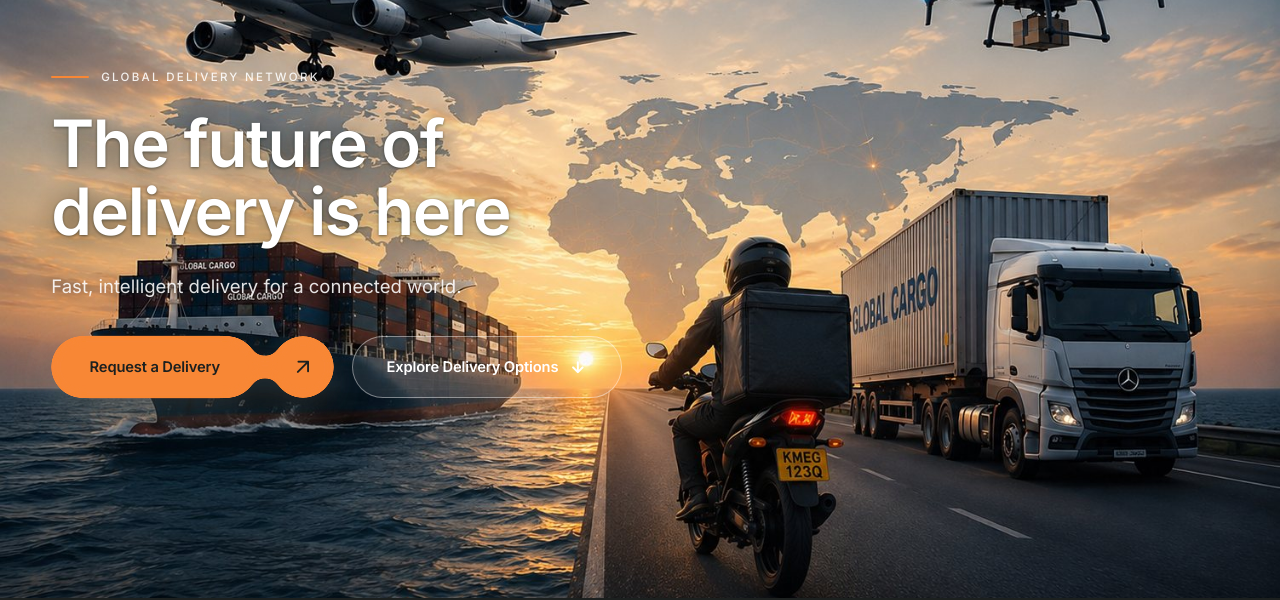
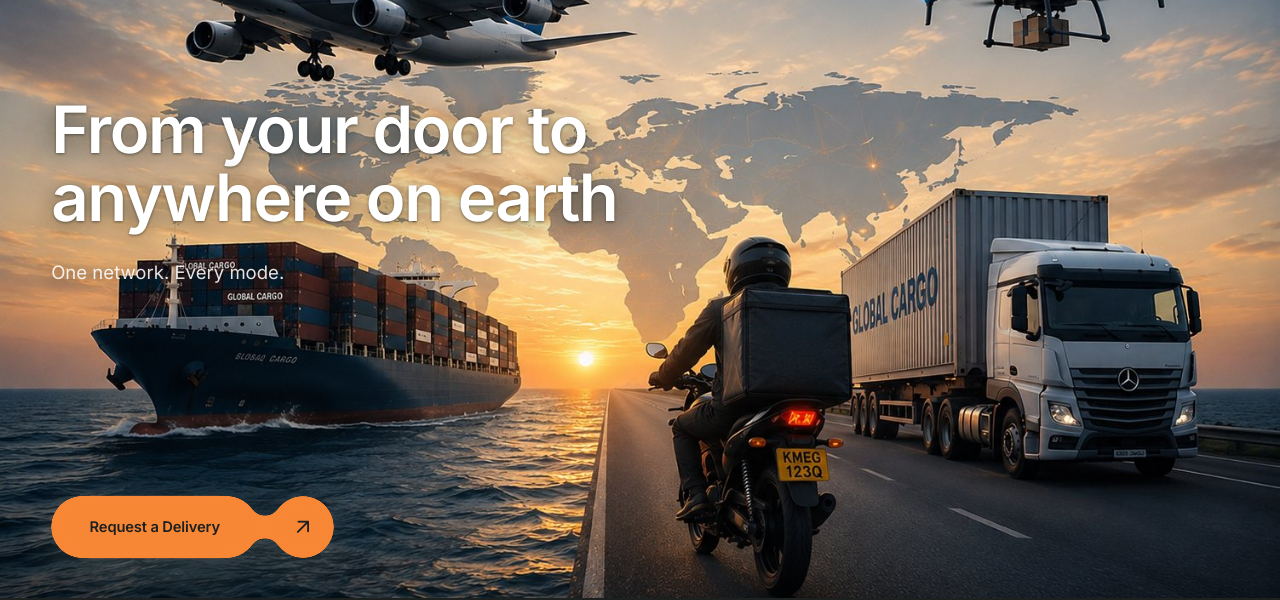
Before and after one commit to brucemwendwa/Deliveroo, a React (Vite) app in the folder Form design decisions pending/deliveroo-web/: page / in a window 1280 px wide. Shown: the part 202-802 px from the top of the page. Built offline with nearby package versions, Linux system fonts and the light colour scheme; no server answers.

Commit message:
Refactor Hero component for improved clarity and consistency in copy and layout

```diff
--- a/Form design decisions pending/deliveroo-web/src/components/Hero.jsx
+++ b/Form design decisions pending/deliveroo-web/src/components/Hero.jsx
@@ -2,14 +2,10 @@ import { Link } from 'react-router-dom';
 import { useDispatch, useSelector } from 'react-redux';
 import { setCtaHover } from '../store/uiSlice';
 import useStartBooking, { BOOKING_PATH } from '../hooks/useStartBooking';
-import useHover from '../hooks/useHover';
-import { color, ease, eyebrow, font, layout, radius } from '../theme';
+import { color, ease, font, layout } from '../theme';
 import Icon from './Icon';
 
 const KNOB = 'clamp(50px,5.4vw,62px)';
-
-/** "Explore delivery options" goes to the multi-modal band, which is that list. */
-const MODES_PATH = '/#modes';
 
 /**
  * The hero photograph: one composite frame carrying every mode we run — air, drone,
@@ -28,14 +24,13 @@ export const HERO_PHOTO = {
 };
 
 /**
- * The words over it. The photograph already shows every mode at once, so the eyebrow
- * speaks to the whole network rather than naming one of them. It deliberately avoids
- * the nav's "Any Mode", which would otherwise appear twice above the fold.
+ * The words over it: the headline and, under it, a tagline rather than a paragraph —
+ * two short clauses that fit on one line above the CTAs. There is no eyebrow, so the
+ * headline is the first thing read over the photograph.
  */
 export const HERO_COPY = {
-  eyebrow: 'Global Delivery Network',
-  headline: ['The future of', 'delivery is here'],
-  body: 'Fast, intelligent delivery for a connected world.'
+  headline: ['From your door to', 'anywhere on earth'],
+  body: 'One network. Every mode.'
 };
 
 /**
@@ -137,40 +132,6 @@ function RequestCta() {
   );
 }
 
-/** Glass outline against the photo — the quiet half of the pair. */
-function ExploreCta() {
-  const [hovered, bind] = useHover();
-
-  return (
-    <Link
-      to={MODES_PATH}
-      {...bind}
-      style={{
-        display: 'inline-flex',
-        alignItems: 'center',
-        justifyContent: 'center',
-        gap: '10px',
-        height: KNOB,
-        padding: '0 clamp(22px,2.6vw,34px)',
-        borderRadius: radius.pill,
-        border: `1px solid ${hovered ? 'rgba(255,255,255,.9)' : 'rgba(255,255,255,.42)'}`,
-        background: hovered ? 'rgba(255,255,255,.18)' : 'rgba(255,255,255,.09)',
-        backdropFilter: 'blur(10px)',
-        WebkitBackdropFilter: 'blur(10px)',
-        color: color.white,
-        fontSize: 'clamp(14px,1.15vw,16.5px)',
-        fontWeight: 600,
-        letterSpacing: '-.01em',
-        whiteSpace: 'nowrap',
-        transition: 'background .25s, border-color .25s'
-      }}
-    >
-      Explore Delivery Options
-      <Icon name="arrow_downward" size="clamp(17px,1.5vw,20px)" />
-    </Link>
-  );
-}
-
 export default function Hero() {
   const narrow = useSelector((state) => state.ui.narrow);
 
@@ -223,9 +184,20 @@ export default function Hero() {
           margin: '0 auto',
           padding: `calc(80px + clamp(18px,4vh,40px)) ${layout.gutter} clamp(28px,5vh,56px)`,
           display: 'flex',
+          flexDirection: 'column'
+        }}
+      >
+        {/*
+          The copy takes every row the CTA leaves, which parks the CTA on the bottom
+          padding edge without the words having to move with it. On a phone the
+          subjects sit across the middle of the crop, so the copy drops to the foot of
+          that space rather than landing on top of them.
+        */}
+        <div
+          style={{
+            flex: 1,
+            display: 'flex',
             flexDirection: 'column',
-          // On a phone the subjects sit across the middle of the crop, so the copy
-          // drops to the bottom edge rather than landing on top of them.
             justifyContent: narrow ? 'flex-end' : 'center'
           }}
         >
@@ -239,23 +211,6 @@ export default function Hero() {
               animation: `riseIn .8s ${ease.out} both`
             }}
           >
-          <div
-            style={{
-              ...eyebrow,
-              display: 'flex',
-              alignItems: 'center',
-              gap: '12px',
-              letterSpacing: '.2em',
-              color: 'rgba(255,255,255,.88)'
-            }}
-          >
-            <span
-              aria-hidden="true"
-              style={{ width: 'clamp(22px,3vw,38px)', height: '2px', borderRadius: '2px', background: color.orange }}
-            />
-            {HERO_COPY.eyebrow}
-          </div>
-
             <h1
               style={{
                 margin: 0,
@@ -288,21 +243,21 @@ export default function Hero() {
             >
               {HERO_COPY.body}
             </p>
+          </div>
+        </div>
 
         <div
           style={{
             display: 'flex',
-              flexDirection: narrow ? 'column' : 'row',
-              // Stacked, not stretched: the goo pill is drawn around its own width and
-              // pulls into a dumbbell if it is forced to fill the column.
+            // Bottom left of the fold. Never stretched: the goo pill is drawn around
+            // its own width and pulls into a dumbbell if forced to fill the row.
+            justifyContent: 'flex-start',
             alignItems: 'flex-start',
-              gap: 'clamp(12px,1.4vw,18px)',
-              marginTop: 'clamp(2px,1vw,10px)'
+            marginTop: 'clamp(20px,3vh,38px)',
+            animation: `riseIn .8s ${ease.out} both`
           }}
         >
           <RequestCta />
-            <ExploreCta />
-          </div>
         </div>
       </div>
     </div>
```
Lines whose indentation alone changed are shown as unchanged.
